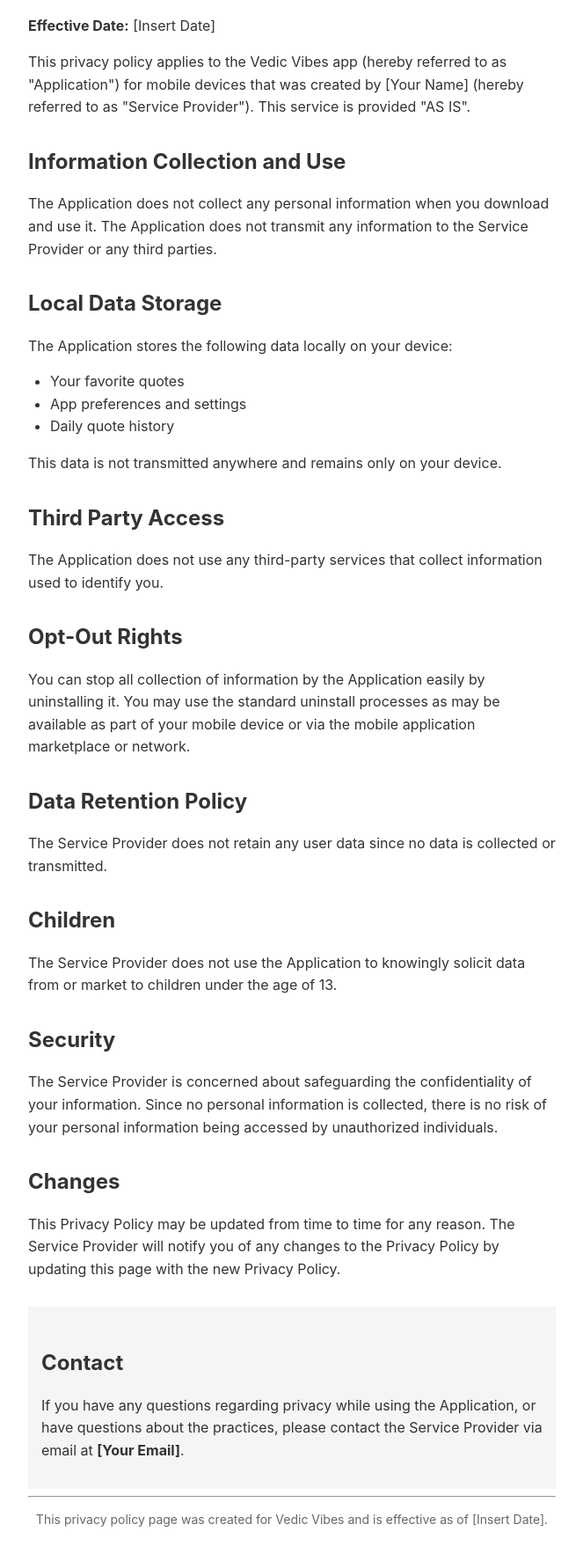
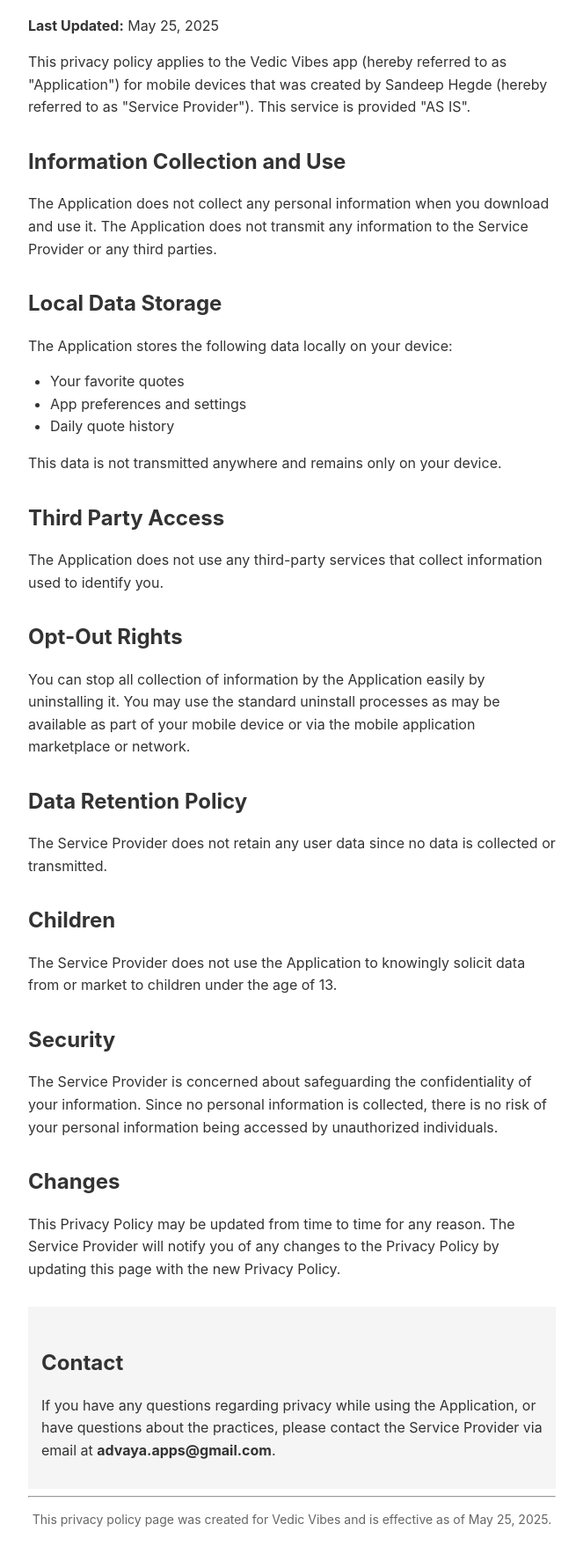
Before and after one commit to sandeep-hegde/vedic-quotes-privacy, a plain HTML site: page index.html in a window 1280 px wide. Shown: the part 116-1890 px from the top of the page at 88% size, without its empty margins (308-971 px from the left). Drawn offline with Linux system fonts and the light colour scheme.

Commit message:
Update index.html

```diff
--- a/index.html
+++ b/index.html
@@ -23,9 +23,9 @@
 <body>
     <h1>Vedic Vibes - Privacy Policy</h1>
 
-    <p><strong>Effective Date:</strong> [Insert Date]</p>
+    <p><strong>Last Updated:</strong> May 25, 2025</p>
 
-    <p>This privacy policy applies to the Vedic Vibes app (hereby referred to as "Application") for mobile devices that was created by [Your Name] (hereby referred to as "Service Provider"). This service is provided "AS IS".</p>
+    <p>This privacy policy applies to the Vedic Vibes app (hereby referred to as "Application") for mobile devices that was created by Sandeep Hegde (hereby referred to as "Service Provider"). This service is provided "AS IS".</p>
 
     <h2>Information Collection and Use</h2>
     <p>The Application does not collect any personal information when you download and use it. The Application does not transmit any information to the Service Provider or any third parties.</p>
@@ -59,12 +59,12 @@
 
     <div class="contact">
         <h2>Contact</h2>
-        <p>If you have any questions regarding privacy while using the Application, or have questions about the practices, please contact the Service Provider via email at <strong>[Your Email]</strong>.</p>
+        <p>If you have any questions regarding privacy while using the Application, or have questions about the practices, please contact the Service Provider via email at <strong>advaya.apps@gmail.com</strong>.</p>
     </div>
 
     <hr>
     <p style="text-align: center; color: #666; font-size: 14px;">
-        This privacy policy page was created for Vedic Vibes and is effective as of [Insert Date].
+        This privacy policy page was created for Vedic Vibes and is effective as of May 25, 2025.
     </p>
 </body>
 </html>
```
